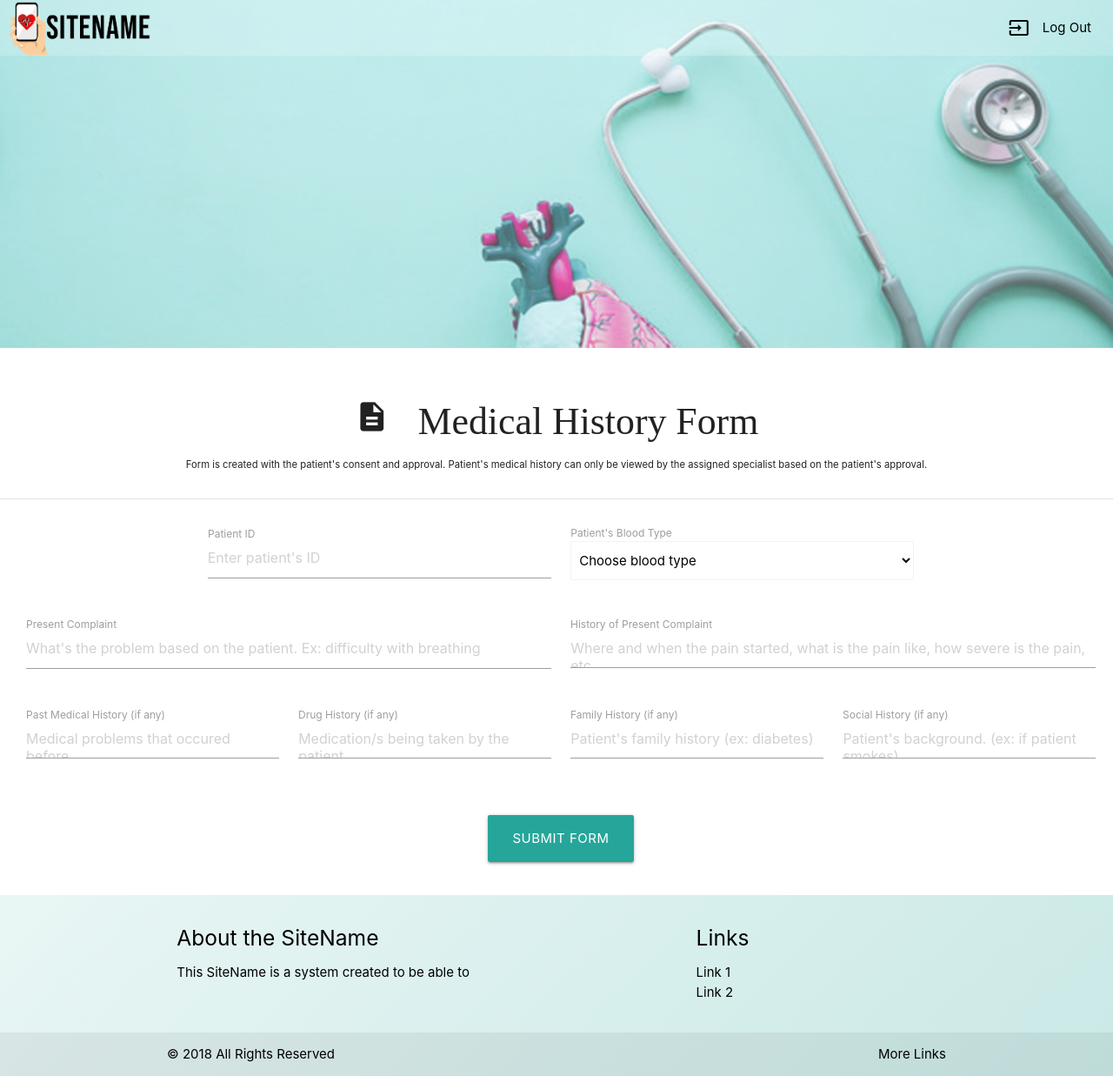
After one commit to tommybotabara1/OPM, a Django app: page /filloutmedicalform/ in a window 1280 px wide. The commit adds this page. Shown: the whole page at 87% size. Run offline with Django 3.2, Linux system fonts and the light colour scheme.

Commit message:
11/1/2018

```diff
--- /dev/null
+++ b/opm/templates/filloutmedicalform/medicalForm.html
@@ -0,0 +1,78 @@
+{% extends "home/adminHeaderFooter.html" %}
+{% load staticfiles%}
+
+{% block content %}
+        <!------------------------------------------------------- BODY STARTS HERE ------------------------------------------------------------->
+        <div class="col s12 white">
+            <div class="col s12 m12 l12 center white">
+
+                <div class="section"></div>
+
+                <h3 id="greeting"><i class="material-icons" style="font-size: 40px;">description</i>&nbsp;&nbsp; Medical History Form</h3>
+                <small>Form is created with the patient's consent and approval. Patient's medical history can only be viewed by the assigned specialist based on the patient's approval.</small>
+                <div class="section"></div>
+                <div class="divider"></div>
+                <div class="section"></div>
+
+            </div>
+            <form class="col s12 m12 l12  white" style="padding: 0px 20px 0px 30px" method="post">
+
+                <div class="row">
+                    <div class="col s2"></div>
+                    <div class="input-field col s4">
+
+                      <label for="patientID">Patient ID</label>
+                      <input id="patientID" placeholder="Enter patient's ID" type="text" class="validate">
+                    </div>
+
+                    <div class="col s4">
+                        <label>Patient's Blood Type</label>
+                          <select class="browser-default">
+                            <option value="" disabled selected>Choose blood type</option>
+                            <option value="1">Type O</option>
+                            <option value="2">Type B</option>
+                            <option value="3">Type A</option>
+                            <option value="3">Type AB</option>
+                          </select>
+                    </div>
+                    <div class="col s2"></div>
+                </div>
+                <div class="row">
+                    <div class="input-field col s6">
+                      <input placeholder="What's the problem based on the patient. Ex: difficulty with breathing" id="presentComplaint" type="text" class="validate">
+                      <label for="presentComplaint">Present Complaint</label>
+                    </div>
+                    <div class="input-field col s6">
+                      <textarea placeholder="Where and when the pain started, what is the pain like, how severe is the pain, etc." id="historyPresentComplaint" class="materialize-textarea"></textarea>
+                      <label for="historyPresentComplaint">History of Present Complaint</label>
+                    </div>
+                </div>
+                <div class="row">
+                    <div class="input-field col s3">
+                      <textarea placeholder="Medical problems that occured before." id="pastMedicalHistory" class="materialize-textarea"></textarea>
+                      <label for="pastMedicalHistory">Past Medical History (if any)</label>
+                    </div>
+                    <div class="input-field col s3">
+                      <textarea placeholder="Medication/s being taken by the patient." id="drugHistory" class="materialize-textarea"></textarea>
+                      <label for="drugHistory">Drug History (if any)</label>
+                    </div>
+                    <div class="input-field col s3">
+                      <textarea placeholder="Patient's family history (ex: diabetes)" id="familyHistory" class="materialize-textarea"></textarea>
+                      <label for="familyHistory">Family History (if any)</label>
+                    </div>
+                    <div class="input-field col s3">
+                      <textarea placeholder="Patient's background. (ex: if patient smokes)" id="socialHistory" class="materialize-textarea"></textarea>
+                      <label for="socialHistory">Social History (if any)</label>
+                    </div>
+                </div>
+                <br />
+                <center>
+                    <button type='submit' name='btn_login' class='col s3 btn btn-large waves-effect'>SUBMIT FORM</button>
+                </center>
+              </form>
+            <br />
+            <section></section>
+            <section></section>
+            <section></section>
+            </div>
+{% endblock %}
--- a/opm/urls.py
+++ b/opm/urls.py
@@ -6,6 +6,7 @@ urlpatterns = [
     path('loginuser/', views.loginuser, name='loginuser'),
     path('home/', views.home, name='home'),
     path('listofusers/', views.listofusers, name='listofusers'),
+    path('filloutmedicalform/', views.filloutmedicalform, name='filloutmedicalform'),
     path('createuser/', views.createuser, name='createuser'),
     path('archiving/', views.archiving, name='archiving'),
     path('changeuserofdevice/', views.changeuserofdevice, name='changeuserofdevice'),
--- a/opm/views.py
+++ b/opm/views.py
@@ -70,6 +70,9 @@ def listofusers(request):
                'user_details_list': user_details_list,
                'current_user_type': current_user_type}
     return render(request, 'listofusers/listOfUsers.html', context)
+
+def filloutmedicalform(request):
+    return render(request, 'filloutmedicalform/medicalForm.html')
 
 
 def createuser(request):
```
Also changed, not shown: opm/models.py (+16 -0 lines), opm/templates/home/adminBody.html (+15 -3 lines), opm/static/img/addMedicalForm.PNG (added).
